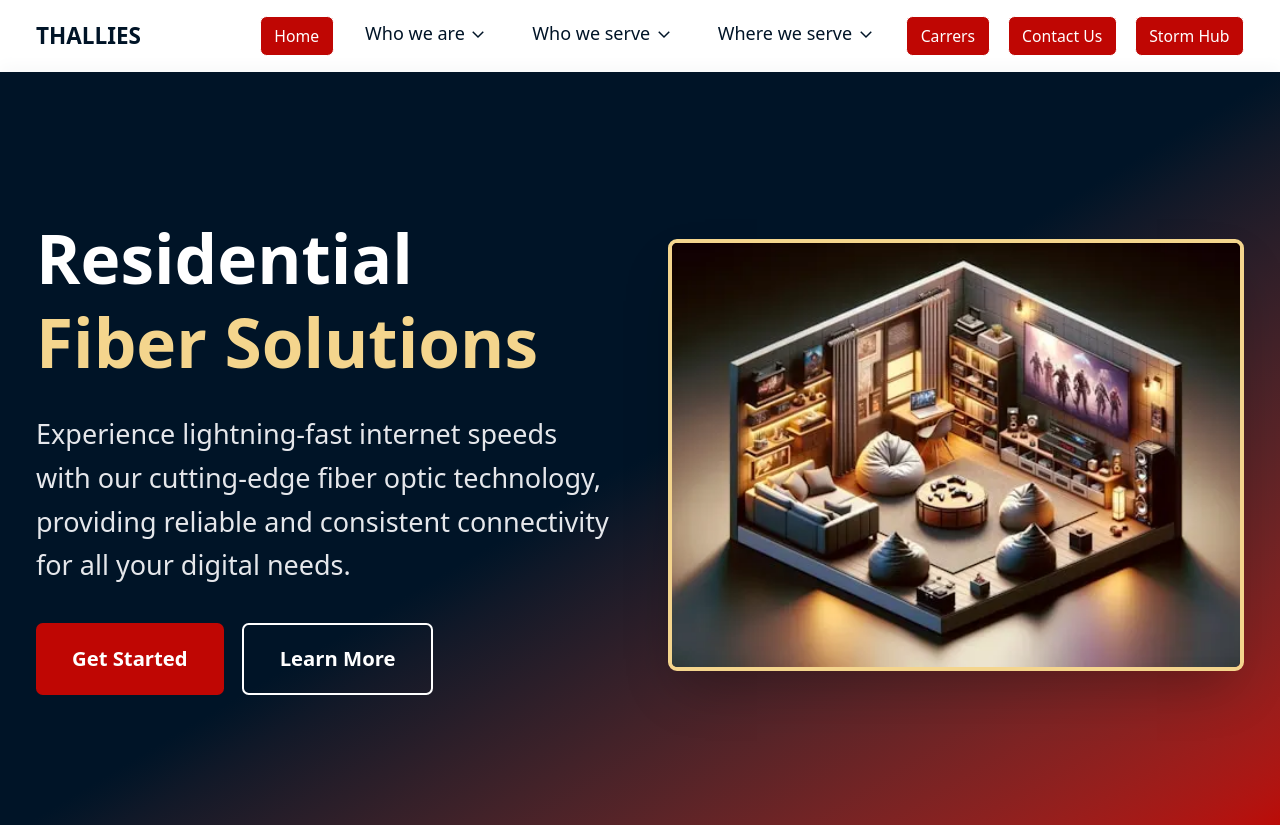
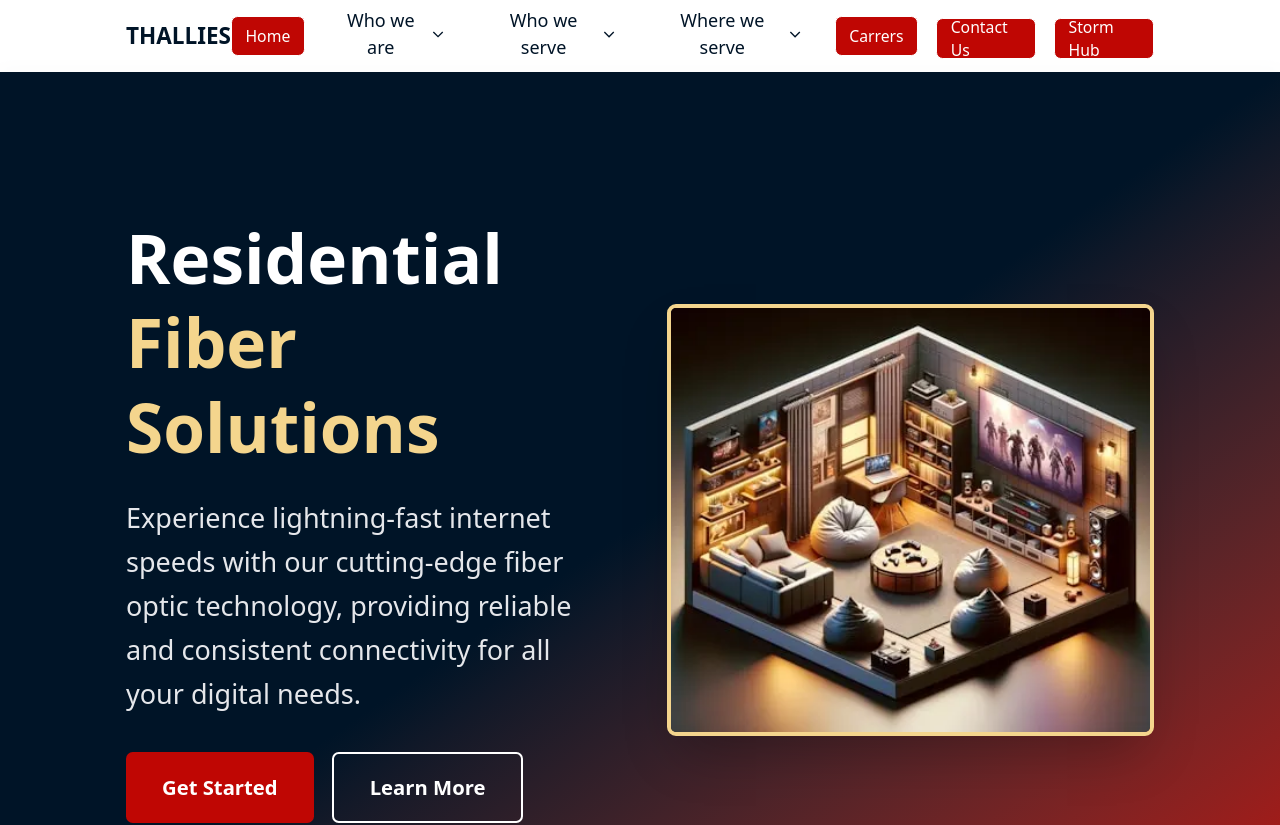
Before and after one commit to Pumkingpie/prototype-thallies, a Next.js app: page /residential in a window 1280 px wide. Shown: the top 825 px of the page. Built offline with nearby package versions, Linux system fonts and the light colour scheme.

Commit message:
Reduce max container width to 1100px for better desktop layout

```diff
--- a/app/globals.css
+++ b/app/globals.css
@@ -44,7 +44,7 @@ html {
   /* Desktop grande (xl) */
   @media (min-width: 1280px) {
     .container {
-      @apply px-8 max-w-[1400px] mx-auto;
+      @apply px-8 max-w-[1100px] mx-auto;
     }
   }
 
```
